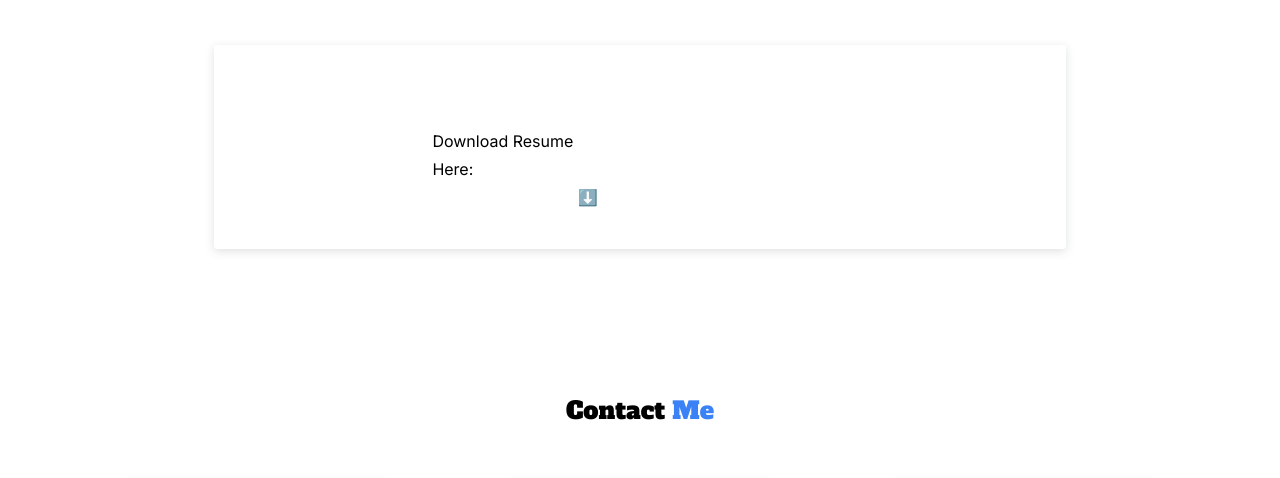
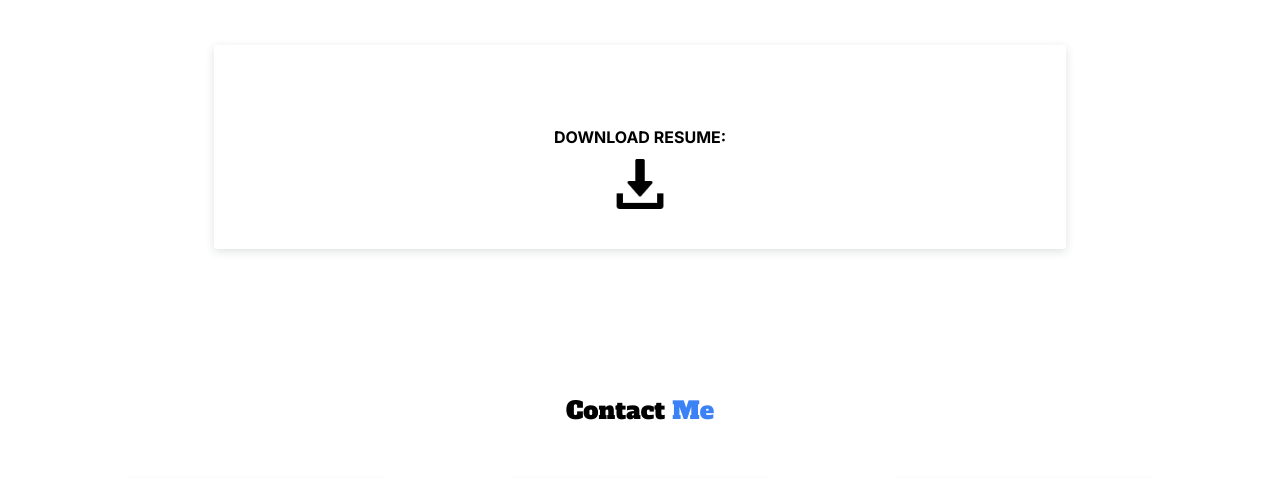
Before and after one commit to albo1/Portfolio2_Al, a plain HTML site: page dist/index.html in a window 1280 px wide. Shown: the part 4043-4521 px from the top of the page. Drawn offline with nearby package versions, Linux system fonts and the light colour scheme; no server answers.

Commit message:
fixed resume

```diff
--- a/dist/index.html
+++ b/dist/index.html
@@ -318,7 +318,6 @@
       <div class="container" data-aos="fade-in">
         <h2 class="text-white main-font">Technical <span class="text-blue main-font">Skills</span></h2>
         <ul class="skills-icons">
-
           <li><span class="iconify" data-icon="logos:javascript" data-inline="false" data-width="90px" data-height="90px"></span><span>JavaScript</span></li>
           <li><span class="iconify" data-icon="logos:react" data-inline="false" data-width="90px" data-height="90px"></span><span>React</span></li>
           <li><span class="iconify" data-icon="logos:nodejs-icon" data-inline="false" data-width="90px" data-height="90px"></span><span>Node.js</span></li>
@@ -329,8 +328,6 @@
           <li><span class="iconify" data-icon="logos:git-icon" data-inline="false" data-width="90px" data-height="90px"></span><span>Git</span></li>
           <li><span class="iconify" data-icon="logos:bootstrap" data-inline="false" data-width="90px" data-height="90px"></span><span>Bootstrap</span></li>
           <li><span class="iconify" data-icon="logos:mysql" data-inline="false" data-width="90px" data-height="90px"></span><span>MySQL</span></li>
-
-
         </ul>
       </div>
 
@@ -347,18 +344,14 @@
         <h2 class="main-font" data-aos="fade-in">My <span class="text-blue main-font">Resume</span></h2>
 
         <div class="education-card" data-aos="zoom-in">
-            <div class="education-card-column">
-              <div class="card-column-image">
-                <img src="/img/qut-Logo.png" alt="">
-              </div>
-
-              <div class="card-column-large">
-                <h4 class="education-year">Download Resume</h4>
-                <h4>Here:</h4>
-
-                <a href="./img/AL_RESUME_2023.pdf" download="AL_RESUME_2023.pdf" target="_blank" rel="noopener noreferrer"> Download Resume ⬇️</a>
-              </div>
+          <div class="education-card-column" style="display: flex; flex-direction: column; align-items: center; text-align: center;">
+            <div class="card-column-image" style="display: flex; flex-direction: column; align-items: center;">
+              <h4 style="margin-bottom: 10px;">DOWNLOAD RESUME:</h4>
+              <a href="/dist/img/AL_RESUME_2023.pdf" download="AL_RESUME_2023.pdf" target="_blank" rel="noopener noreferrer">
+                <img src="/dist/img/downloadicon.png" alt="Download Icon" style="display: block; margin: 0 auto; width: 50px; height: 50px;">
+              </a>
             </div>
+          </div>
         </div>
       </div>
     </section>
```
Also changed, not shown: dist/img/downloadicon.png (added).
